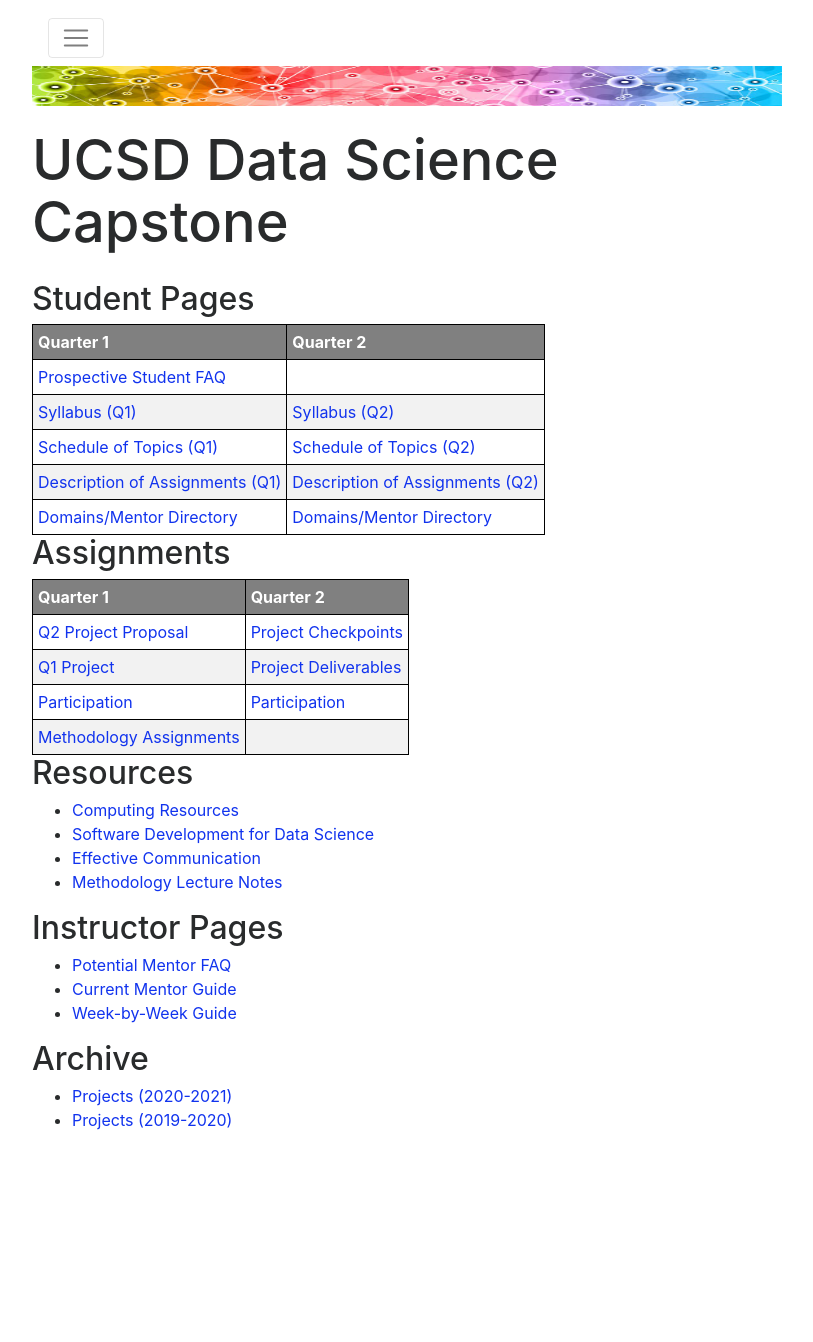
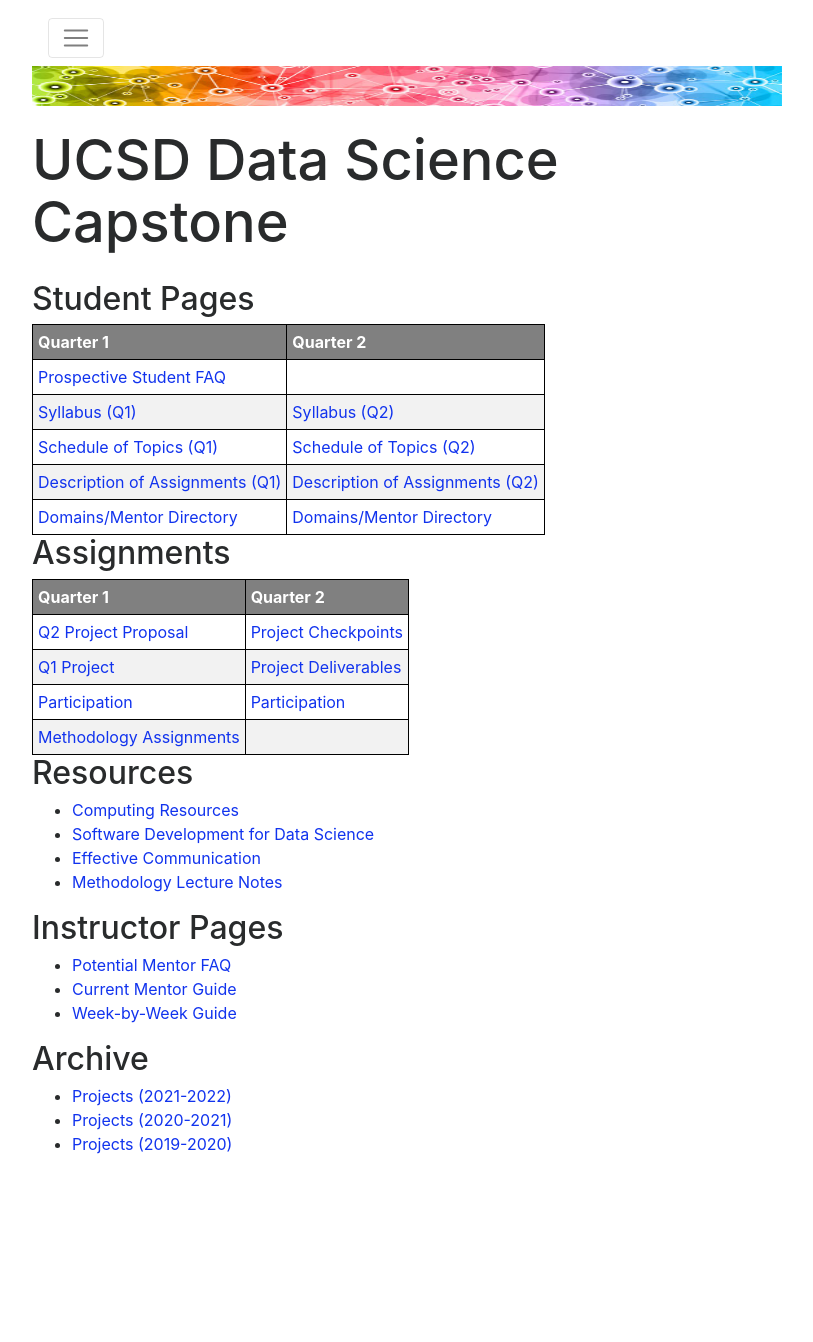
Before and after one commit to DSC-Capstone/dsc-capstone.github.io, a Jekyll site: the page built from index.md, in a window 1280 px wide. Shown: the whole page, without its empty margins (233-1046 px from the left). Built offline with Jekyll 4.4.1, drawn with Linux system fonts in a browser that asks for light colours; nearby versions of some CDN libraries; before the commit the page ends 1318 px from its top, so only the background shows below that.

Commit message:
add 2022 project page link

```diff
--- a/index.md
+++ b/index.md
@@ -36,5 +36,6 @@ permalink: /
 * [Week-by-Week Guide](/instructor/week-by-week)
 
 ## Archive
+* [Projects (2021-2022)](https://dsc-capstone.github.io/projects-2021-2022/)
 * [Projects (2020-2021)](https://dsc-capstone.github.io/projects-2020-2021/)
 * [Projects (2019-2020)](https://dsc-capstone.github.io/projects-2019-2020/)
```
